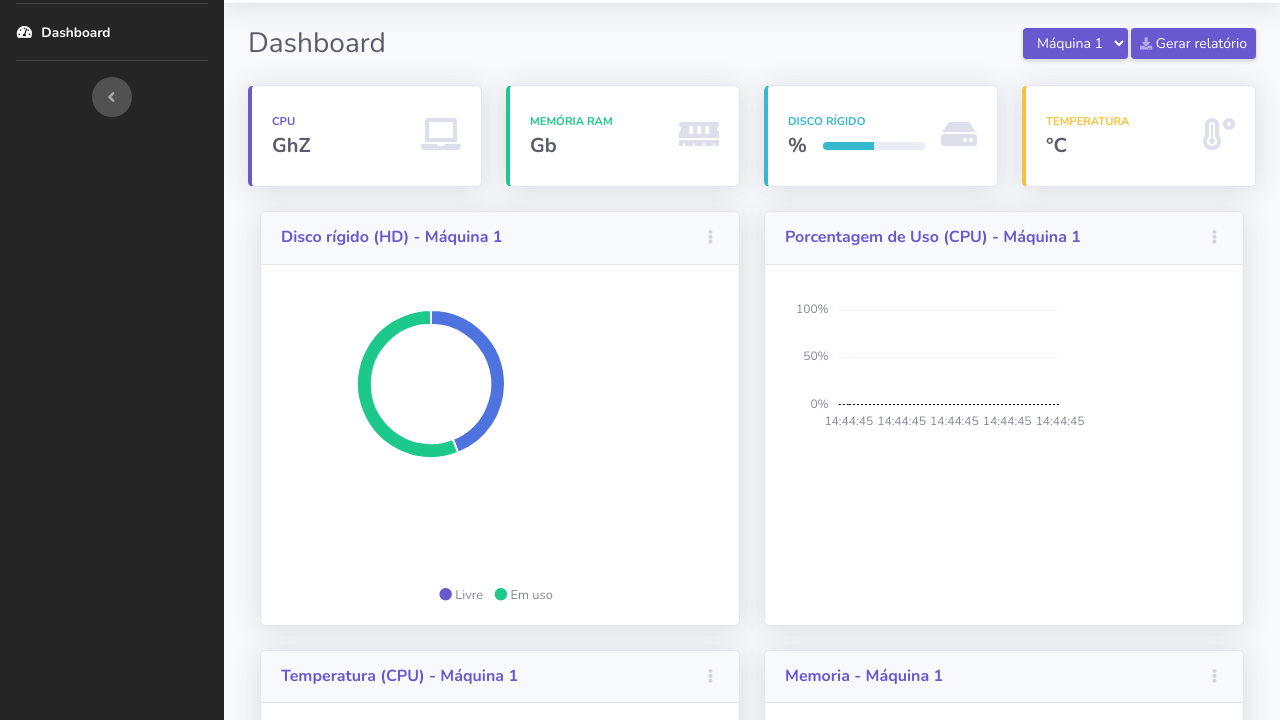
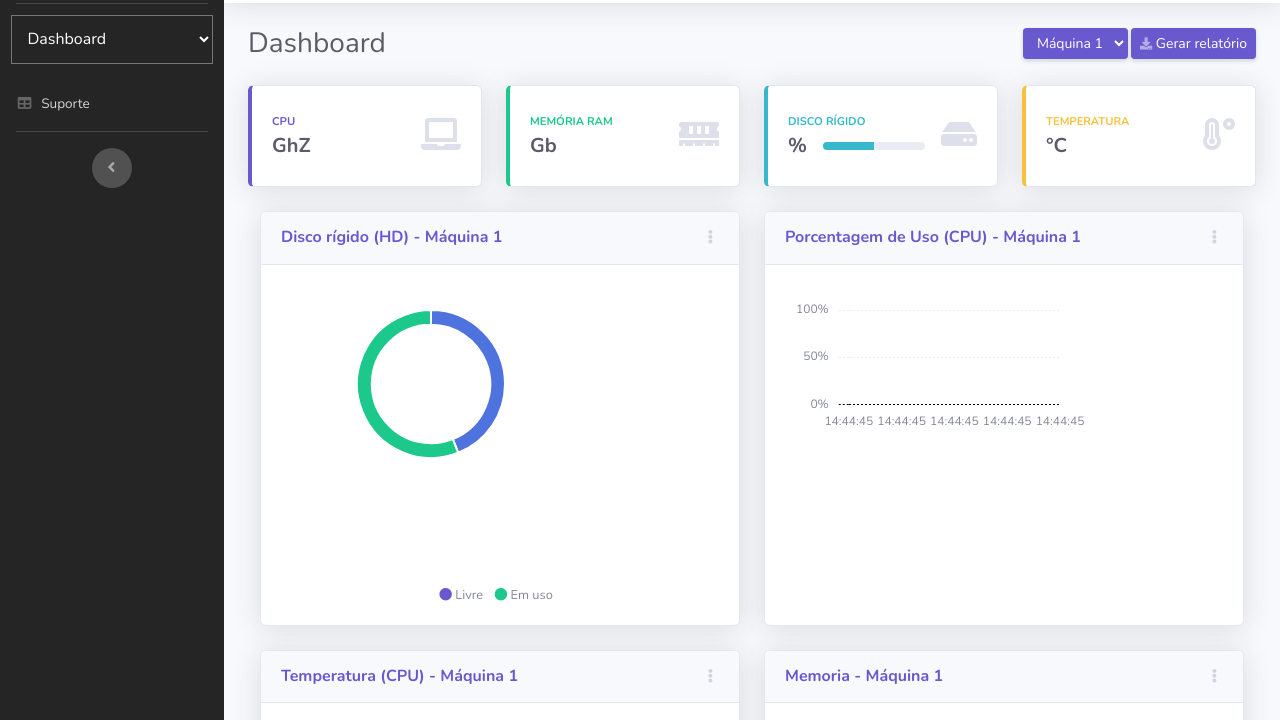
Before and after one commit to Murilomps/Turi, a website with bundled scripts: page public/dashboardTec.html in a window 1280 px wide. Shown: the part 67-787 px from the top of the page. Built offline with nearby package versions, Linux system fonts and the light colour scheme; no server answers.

Commit message:
atualizacoes dash tecnico

```diff
--- a/public/dashboardTec.html
+++ b/public/dashboardTec.html
@@ -49,11 +49,25 @@
             <hr class="sidebar-divider my-0">
 
             <!-- Nav Item - Dashboard -->
+
+            <select style="background-color: #252525;color:white; padding: 5%;margin: 5%;"class="nav-link" name="dashboardTec" id="dashTech" onchange="dashTech()">
             <li class="nav-item active">
                 <a class="nav-link" href="dashboardTec.html">
                     <i class="fas fa-fw fa-tachometer-alt"></i>
-                    <span>Dashboard</span></a>
+                    <option value=1>Dashboard</option>
+                    <option value=2>Saúde da máquina</option>
+                </a>
             </li>
+        </select>
+
+         <!-- Nav Item - Suporte -->
+        <li class="nav-item">
+            <a class="nav-link" href="suporte.html">
+                <i class="fas fa-fw fa-table"></i>
+                <span>Suporte</span></a>
+        </li>
+
+
 
             <!-- Divider -->
             <hr class="sidebar-divider">
@@ -989,6 +1003,8 @@ function SelM(){
     }
 }
 
+
+
     // let proximaAtualizacao;
 
     // window.onload = atualizarDados();
```
